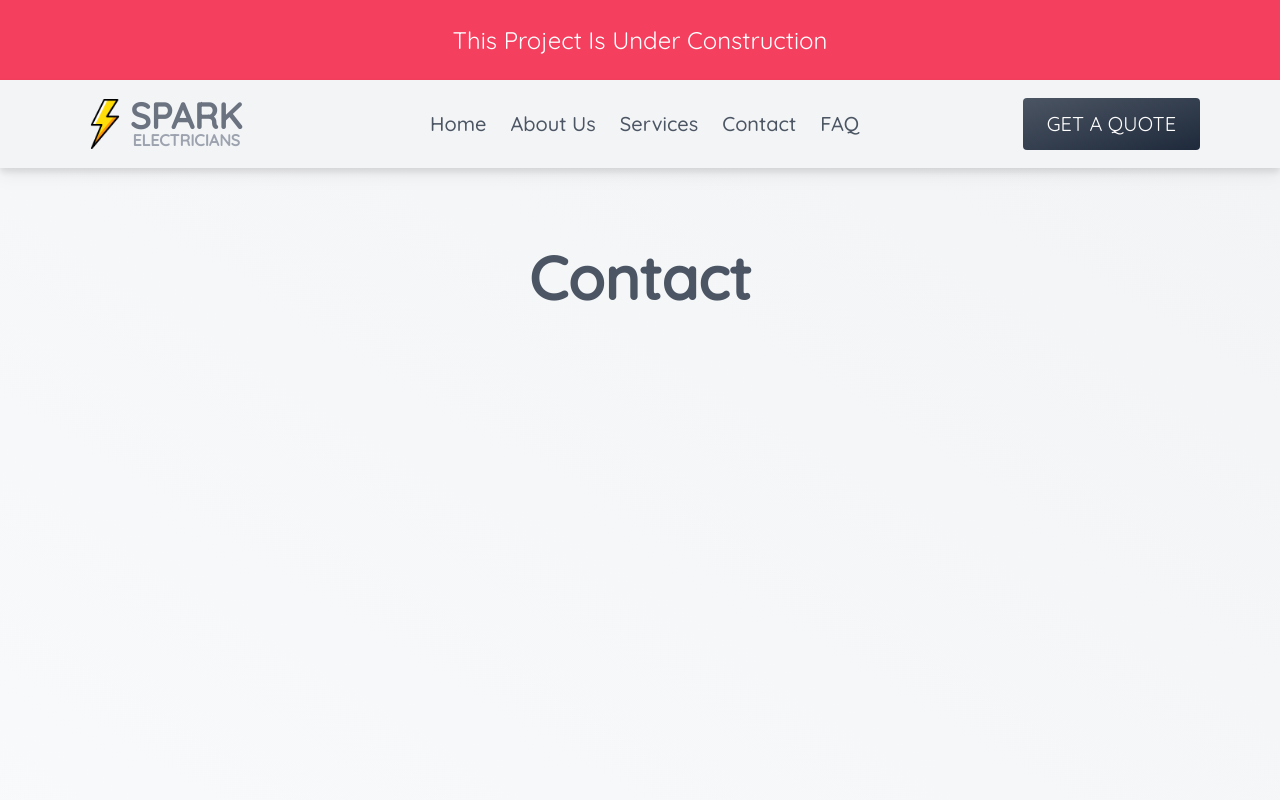
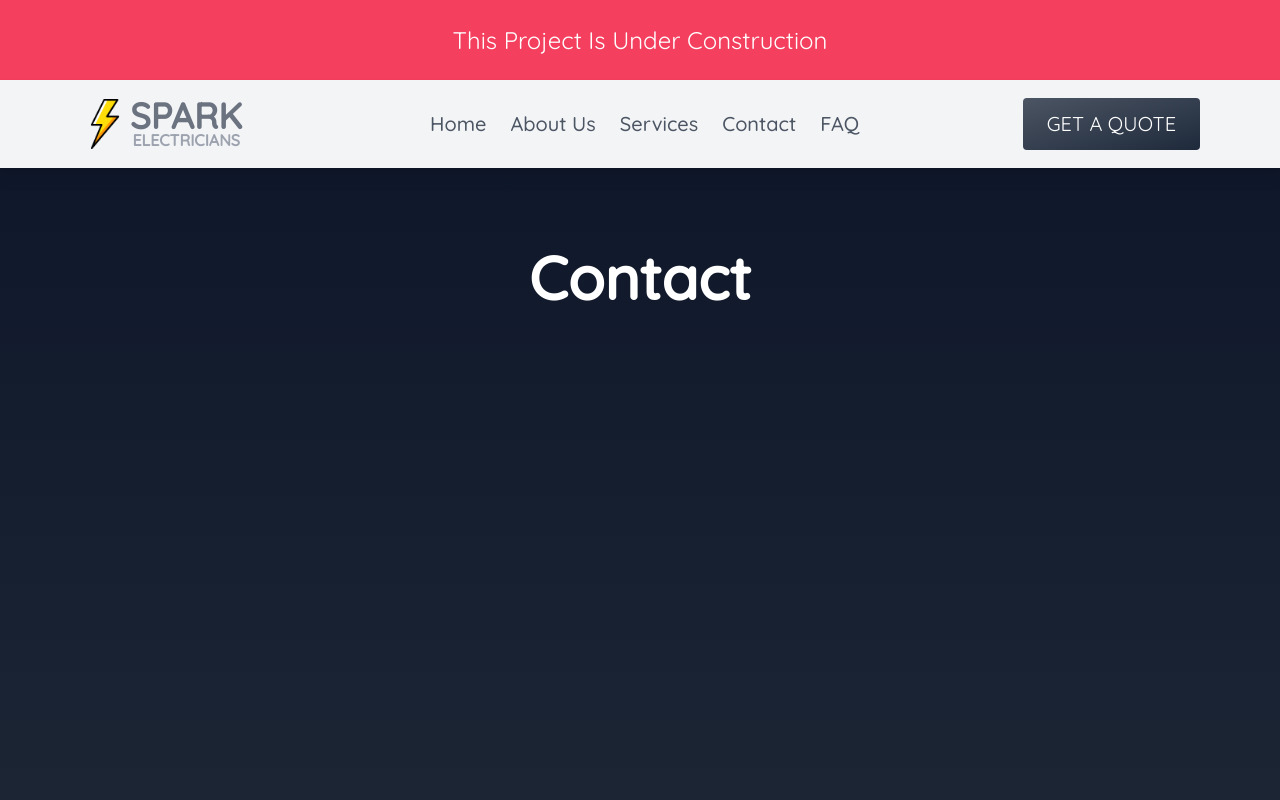
Before and after one commit to zablon-oigo/spark-electricians, a React (Vite) app: page /contact in a window 1280 px wide. Shown: the top 800 px of the page. Built offline with nearby package versions, Linux system fonts and the light colour scheme; a web font is replaced by a local one.

Commit message:
Style: Styling Contact Page

```diff
--- a/src/components/Contact.jsx
+++ b/src/components/Contact.jsx
@@ -3,8 +3,8 @@ import React from 'react'
 function Contact() {
   return (
     <>
-    <div className="min-h-screen bg-gradient-to-tr from-slate-50 to-gray-100 md:px-20 md:py-20 px-5 py-10">
-      <h2 className="md:text-6xl text-3xl font-semibold text-gray-600 text-center">
+    <div className="min-h-screen bg-gradient-to-b from-slate-900 to-gray-800  text-white md:px-20 md:py-20 px-5 py-10">
+      <h2 className="md:text-6xl  text-3xl font-semibold  text-center">
         Contact
       </h2>
       <div className="my-40">
```
